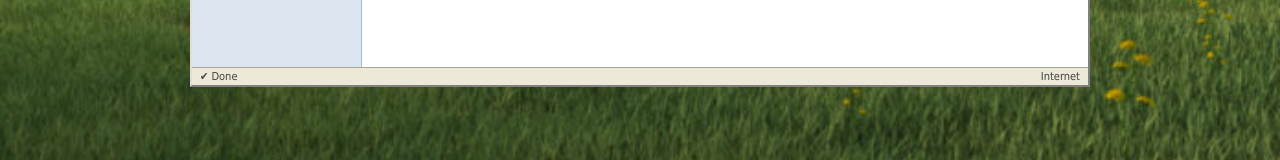
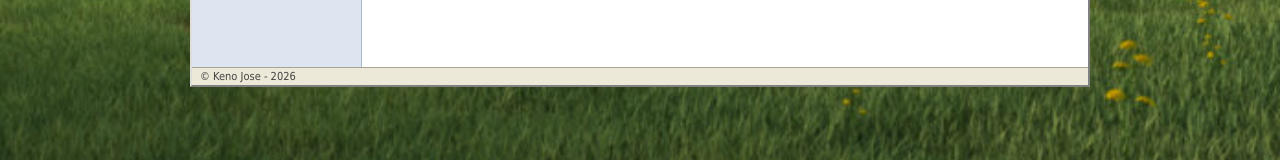
Before and after one commit to Keno-00/Keno-00.github.io, a plain HTML site: page blog.html in a window 1280 px wide. Shown: the part 613-773 px from the top of the page. Drawn offline with Linux system fonts and the light colour scheme.

Commit message:
update footer with copyright symbol and current year

```diff
--- a/blog.html
+++ b/blog.html
@@ -220,8 +220,7 @@
 
   <!-- STATUS BAR -->
   <div id="statusbar">
-    <span>✔ Done</span>
-    <span>Internet</span>
+    <span>© Keno Jose - 2026</span>
   </div>
 
 </div>
```
Also changed, not shown: index.html (+1 -2 lines), projects.html (+1 -2 lines).
